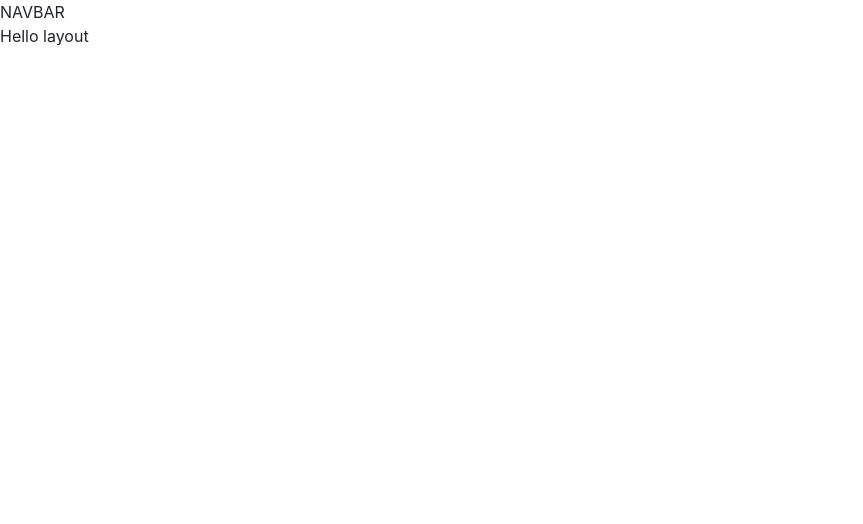
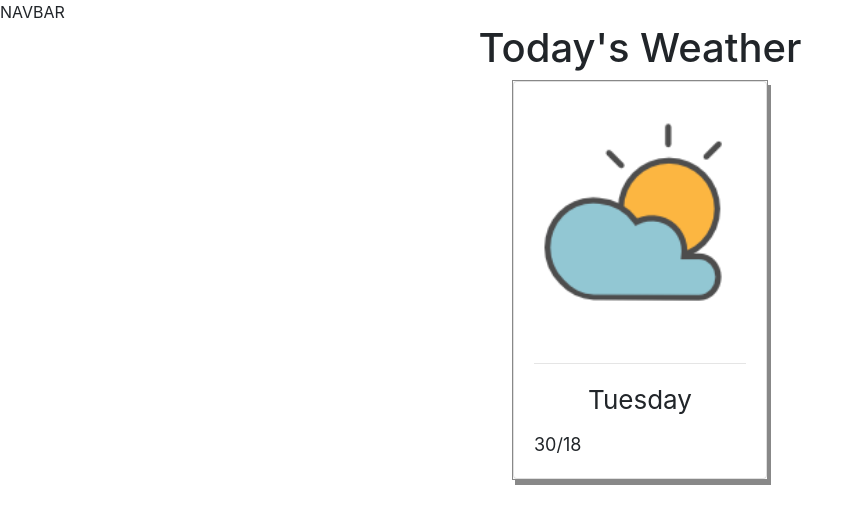
Before and after one commit to osamahafez/react-utility-belt, a React (Create React App) app: page / in a window 1280 px wide. Shown: the top 524 px of the page, without its empty margins (0-863 px from the left). Built offline with nearby package versions, Linux system fonts and the light colour scheme.

Commit message:
Updating App.js

```diff
--- a/src/App.js
+++ b/src/App.js
@@ -1,14 +1,18 @@
 import React, { Component } from 'react';
-import Auxiliary from './hoc/Auxiliary';
+import Aux from './hoc/Auxiliary';
 import Layout from './components/Layout/Layout';
+import WeatherContainer from './containers/WeatherContainer/WeatherContainer';
 
 class App extends Component {
+
   render() {
-    return (
-      <Auxiliary>
-        <Layout> Hello layout </Layout>
-      </Auxiliary>
-    );
+      return (
+          <Aux>
+              <Layout>
+                  <WeatherContainer />
+              </Layout>
+          </Aux>
+      );
   }
 }
 
```
